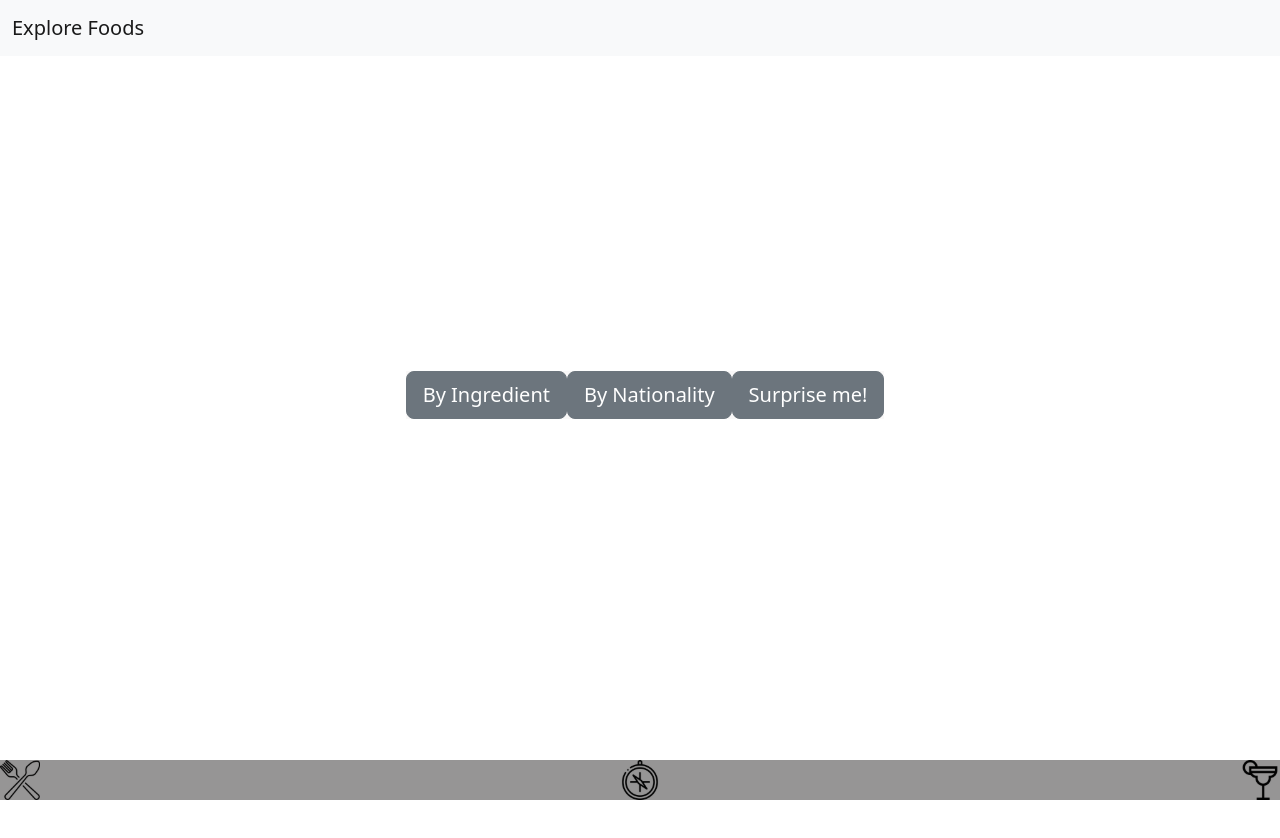
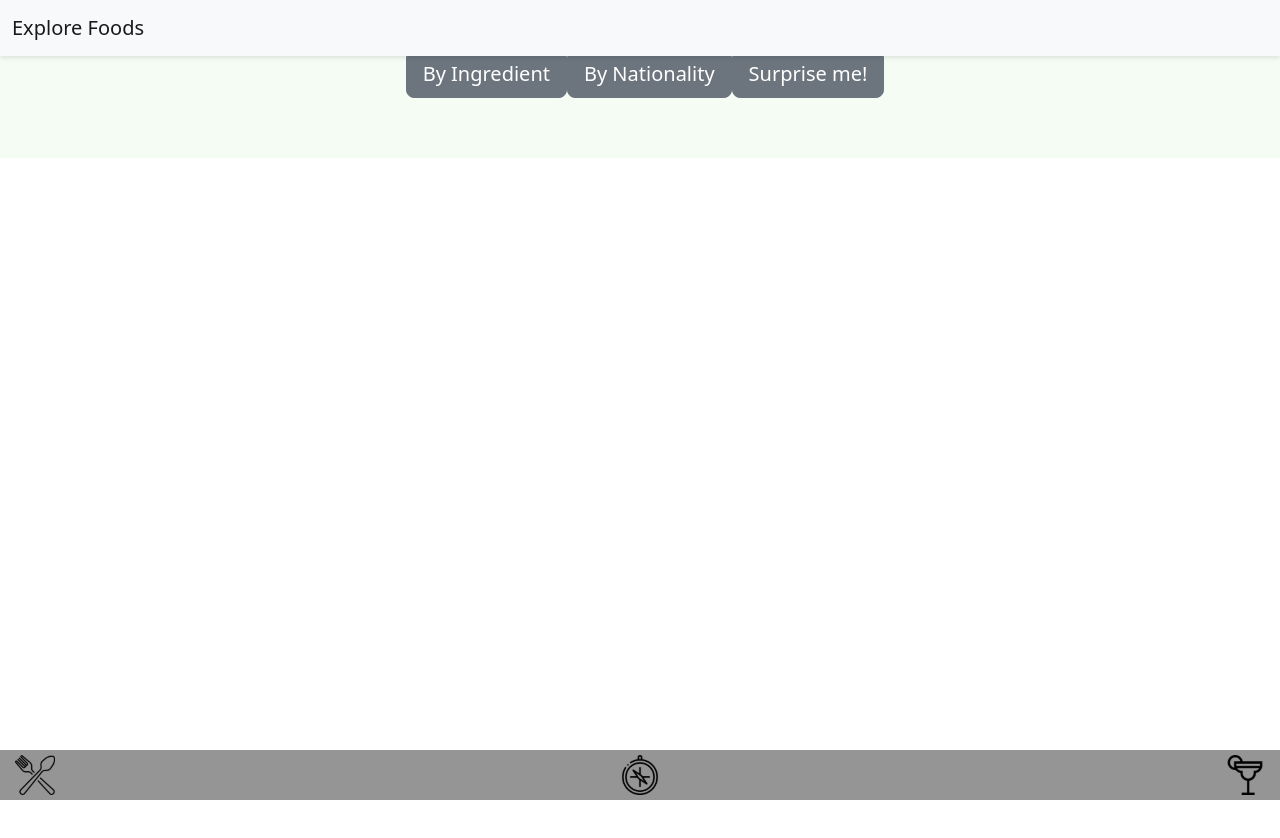
Before and after one commit to itaji-create/Recipes-App, a React (Create React App) app: page /explore/foods in a window 1280 px wide. Shown: the top 838 px of the page. Built offline with nearby package versions, Linux system fonts and the light colour scheme; no server answers.

Commit message:
style: muda background das paginas e algumas adaptações no header e footer

```diff
--- a/src/App.css
+++ b/src/App.css
@@ -1,12 +1,15 @@
-
+html, body {
+  height: 100%;
+  margin: 0;
+  padding: 0;
+}
 
 .allPage {
   display: flex;
   align-items: center;
   justify-content: center;
-  min-height: 720px;
   margin-top: 50px;
-  margin-bottom: 50px;
+  background-color: rgba(226, 247, 224, 0.377);
 }
 
 .allPage .explorer-item {
@@ -15,8 +18,7 @@
 
 .page-content {
   margin-right: -10px;
-  margin-bottom: 30px;
-  background-color: rgba(240, 236, 236, 0.377);
+  margin-bottom: 60px;
 }
 
 footer {
@@ -24,8 +26,10 @@ footer {
   display: flex;
   justify-content: space-between;
   position: fixed;
+  margin-top: 10px;
+  padding: 5px;
   width: 100%;
-  height: 40px;
+  height: 50px;
   background-color: rgb(150, 149, 149);
 }
 
@@ -62,11 +66,6 @@ footer {
   text-align: center;
 }
 
-#instructions {
-  margin-left: 10%;
-  margin-right: 10%;
-}
-
 .filters-input {
   display: flex;
 }
@@ -92,6 +91,10 @@ footer {
   margin-bottom: 10px;
 }
 
+.navbar-with-shadow {
+  box-shadow: 0px 2px 4px rgba(0, 0, 0, 0.1); /* Altere os valores conforme necessário */
+}
+
 @media (min-width: 700px) {
   .page-content {
     display: block;
@@ -105,12 +108,5 @@ footer {
     margin-right: 35px;
     margin-bottom: 10px;
   }
-  #instructions {
-    width: 500px;
-  }
-  .recipe-details {
-    display: flex;
-    justify-content: space-evenly;
-    align-items: center;
-  }
+
 }
--- a/src/components/Footer.js
+++ b/src/components/Footer.js
@@ -8,13 +8,13 @@ function Footer() {
   return (
     <footer className="footer">
       <Link to='/foods'>
-        <img src={ mealIcon } alt="mealicon" data-testid="food-bottom-btn" />
+        <img style={ { marginLeft: '10px' } } src={ mealIcon } alt="mealicon" data-testid="food-bottom-btn" />
       </Link>
       <Link to='/explore'>
         <img src={ exploreIcon } data-testid="explore-bottom-btn" alt="explore icon" />
       </Link>
       <Link to='/drinks'>
-        <img src={ drinkIcon } data-testid="drink-bottom-btn" alt="Drinks icon" />
+        <img style={ { marginRight: '10px' } } src={ drinkIcon } data-testid="drink-bottom-btn" alt="Drinks icon" />
       </Link>
     </footer>
   );
--- a/src/components/Header.js
+++ b/src/components/Header.js
@@ -8,13 +8,13 @@ import Navbar from 'react-bootstrap/Navbar';
 import Offcanvas from 'react-bootstrap/Offcanvas';
 
 function Header(props) {
-  const { pageName, filters } = props
+  const { pageName, filters, href } = props
 
   return (
-    <Navbar bg="light" fixed={ 'top' } expand={'md'}>
+    <Navbar className="navbar-with-shadow" bg="light" fixed={ 'top' } expand={'md'} c>
       <Container fluid>
         {/* <img alt="profile icon" src={ profileIcon } /> */}
-        <Navbar.Brand href={ pageName }>{ pageName }</Navbar.Brand>
+        <Navbar.Brand href={ href }>{ pageName }</Navbar.Brand>
         {filters === 'true' ? (
           <>
             <Navbar.Toggle aria-controls={`offcanvasNavbar-expand-md`} />
--- a/src/pages/ExploreDrinks.js
+++ b/src/pages/ExploreDrinks.js
@@ -14,7 +14,7 @@ function ExploreDrinks() {
   }
   return (
     <div className="allPage">
-      <Header filters='false' pageName="Explore Drinks" />
+      <Header href="drinks" filters='false' pageName="Explore Drinks" />
       <div className="explorer-buttons">
         <Button
           onClick={ () => navigate('/explore/drinks/ingredients') }
--- a/src/pages/Foods.js
+++ b/src/pages/Foods.js
@@ -13,7 +13,7 @@ function Foods() {
 
   return (
     <div className='allPage'>
-      <Header filters='true' pageName='Foods' />
+      <Header href="foods" filters='true' pageName='Foods' />
       <div className="page-content">
         <div className="recipes-content">
           {meals.map((e) => (
--- a/src/pages/RecipeDrinkDetails.js
+++ b/src/pages/RecipeDrinkDetails.js
@@ -6,6 +6,7 @@ import Footer from '../components/Footer';
 import copyToClipboard from '../utils/copyToClipboard';
 import IngredientsTable from '../components/IngredientsTable';
 import Instructions from '../components/Instructions';
+import Header from '../components/Header';
 
 function RecipeDrinkDetails() {
   const { pathname } = useLocation();
@@ -25,7 +26,8 @@ function RecipeDrinkDetails() {
   }, [idNumbers, setDetails, setFavoriteIcon]);
 
   return (
-    <div>
+    <div className="allPage">
+      <Header pageName="Recipe Details"/>
       {details && (
         <div className="container mt-5">
           <div className="row">
--- a/src/pages/RecipeMealDetails.js
+++ b/src/pages/RecipeMealDetails.js
@@ -6,6 +6,7 @@ import Footer from '../components/Footer';
 import copyToClipboard from '../utils/copyToClipboard';
 import IngredientsTable from '../components/IngredientsTable';
 import Instructions from '../components/Instructions';
+import Header from '../components/Header';
 
 function RecipeMealDetails() {
   const [videoId, setVideoId] = useState('');
@@ -30,7 +31,8 @@ function RecipeMealDetails() {
   }, [idNumbers, setDetails]);
 
   return (
-    <div>
+    <div className="allPage">
+      <Header pageName="Recipe Details"/>
       {details && (
         <div className="container mt-5">
           <div className="row">
```
